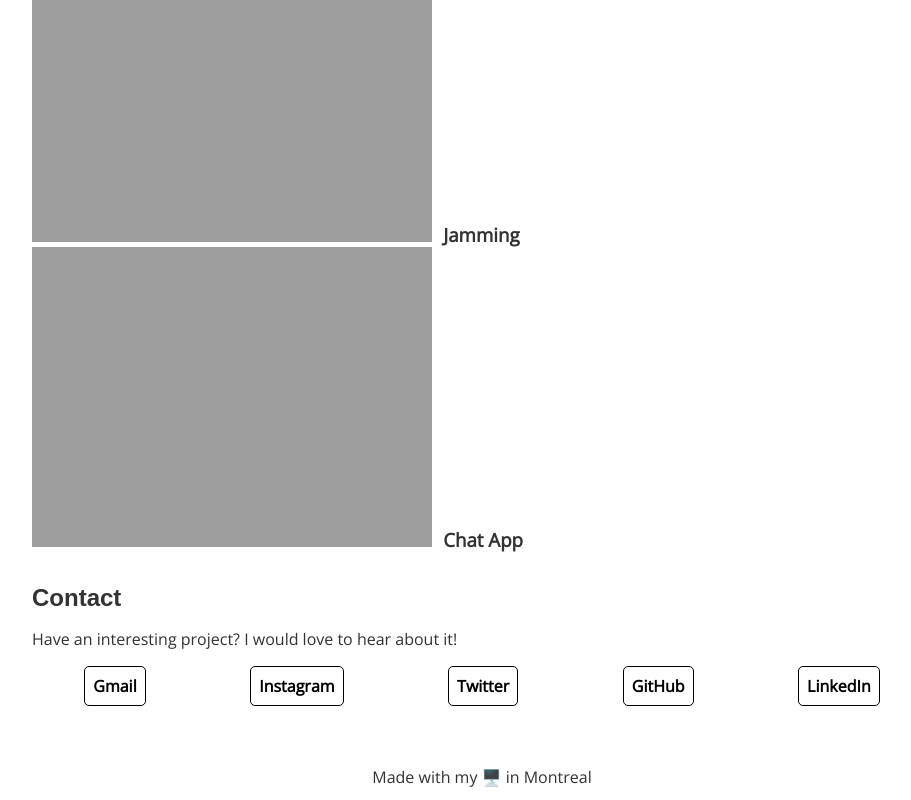
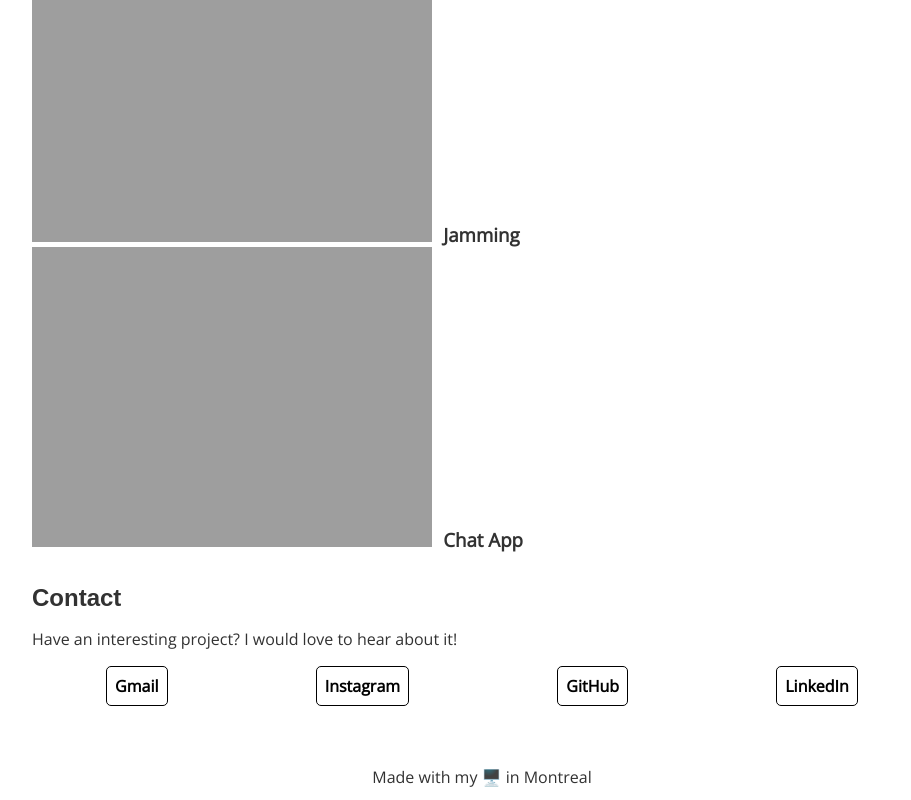
Before and after one commit to ezzatabed/personal-website, a plain HTML site: page index.html in a window 1280 px wide. Shown: the part 1270-2070 px from the top of the page, without its empty margins (158-1069 px from the left). Drawn offline with nearby package versions, Linux system fonts and the light colour scheme; a web font is replaced by a local one.

Commit message:
Update index.html

```diff
--- a/index.html
+++ b/index.html
@@ -104,7 +104,6 @@
         <div class="contact-links">
             <a href="mailto:ezzatabed.31@gmail.com">Gmail</a>
             <a href="https://www.instagram.com/ezzatabed_/" target="_blank">Instagram</a>
-            <a href="https://twitter.com/EZcoding_" target="_blank">Twitter</a>
             <a href="https://github.com/ezzatabed" target="_blank">GitHub</a>
             <a href="https://linkedin.com/in/ezzat-abed-b7b618301/" target="_blank">LinkedIn</a>
         </div>
```
